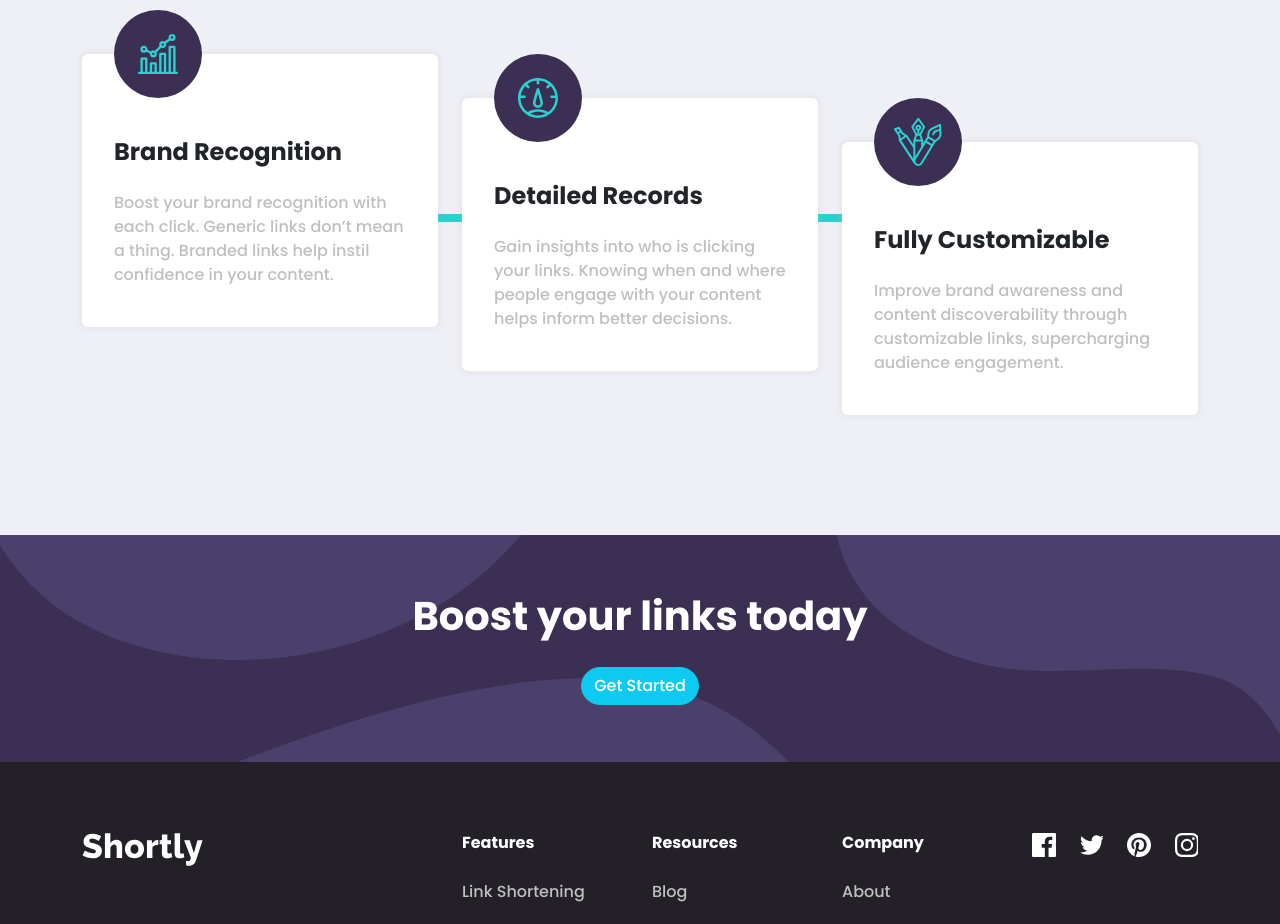
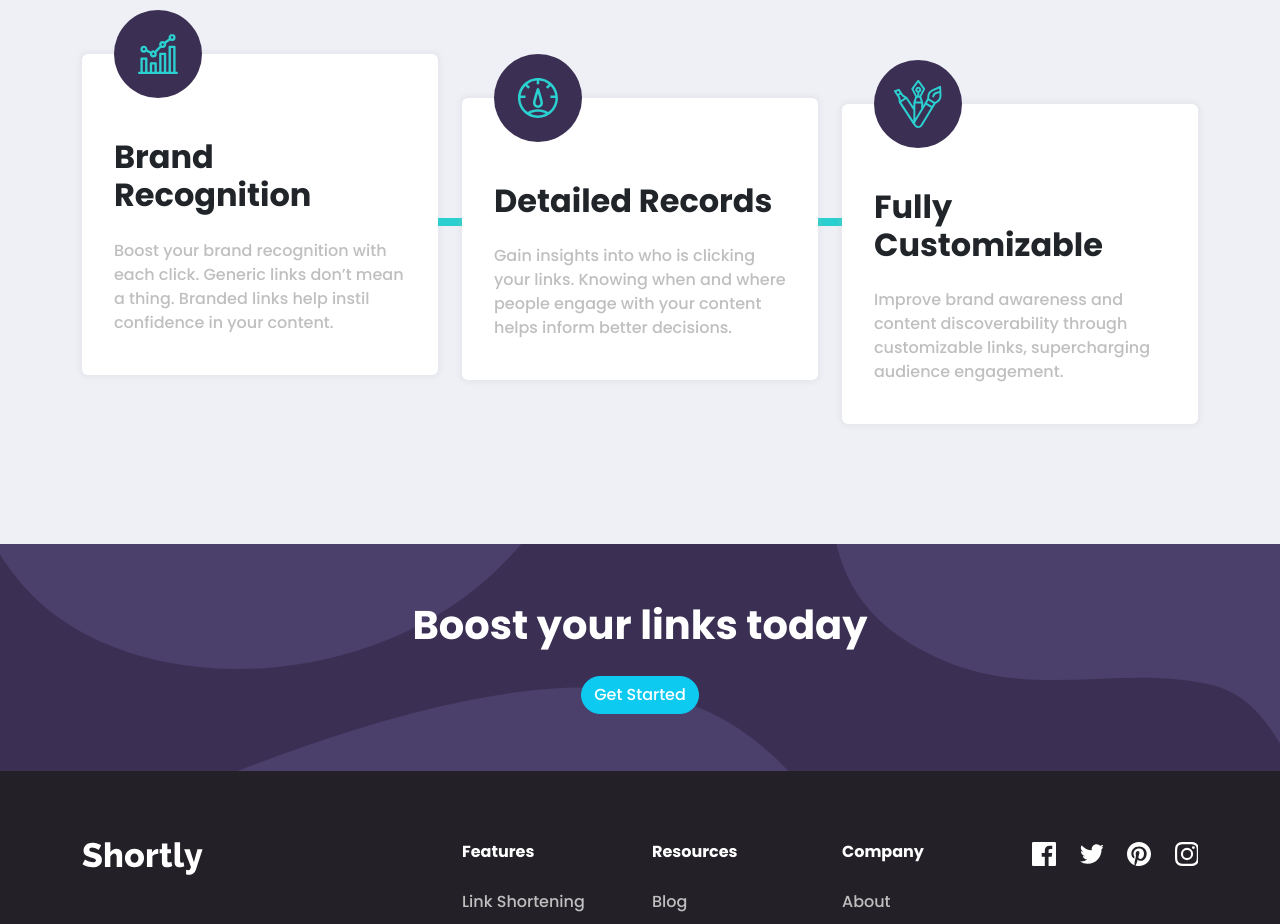
Before and after one commit to faha1999/url-shortening-api-landing-page, a React (Create React App) app: page / in a window 1280 px wide. Shown: the part 1400-2324 px from the top of the page. Built offline with nearby package versions, Linux system fonts and the light colour scheme.

Commit message:
fixed Accessibility

```diff
--- a/src/assets/styles/scss/components/_Statistic.scss
+++ b/src/assets/styles/scss/components/_Statistic.scss
@@ -32,7 +32,7 @@
       margin-top: -8.25rem;
       margin-bottom: 2.5rem;
     }
-    h4 {
+    h2 {
       font-weight: 700;
       margin-bottom: 1.5rem;
     }
@@ -94,7 +94,7 @@
         margin-left: auto;
         margin-right: auto;
       }
-      h4 {
+      h2 {
         font-size: 1.25rem;
       }
       P {
--- a/src/components/Statistic.jsx
+++ b/src/components/Statistic.jsx
@@ -18,7 +18,7 @@ export const Statistic = () => {
               <div className="icon">
                 <img src={brand} alt="icon-brand-recognition" />
               </div>
-              <h4>Brand Recognition</h4>
+              <h2>Brand Recognition</h2>
               <p className="mb-0">
                 Boost your brand recognition with each click. Generic links
                 don’t mean a thing. Branded links help instil confidence in your
@@ -32,7 +32,7 @@ export const Statistic = () => {
               <div className="icon">
                 <img src={record} alt="icon-detailed-records" />
               </div>
-              <h4>Detailed Records</h4>
+              <h2>Detailed Records</h2>
               <p className="mb-0">
                 Gain insights into who is clicking your links. Knowing when and
                 where people engage with your content helps inform better
@@ -47,7 +47,7 @@ export const Statistic = () => {
               <div className="icon">
                 <img src={customizable} alt="icon-fully-customizable" />
               </div>
-              <h4>Fully Customizable</h4>
+              <h2>Fully Customizable</h2>
               <p className="mb-0">
                 Improve brand awareness and content discoverability through
                 customizable links, supercharging audience engagement.
```
Also changed, not shown: src/assets/styles/css/styles.min.css.
